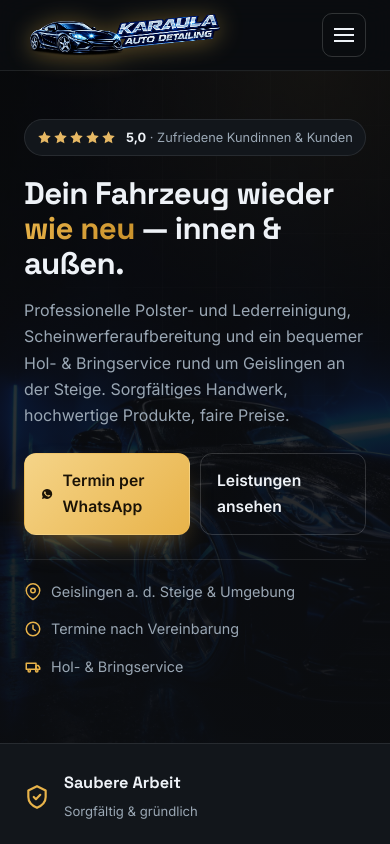
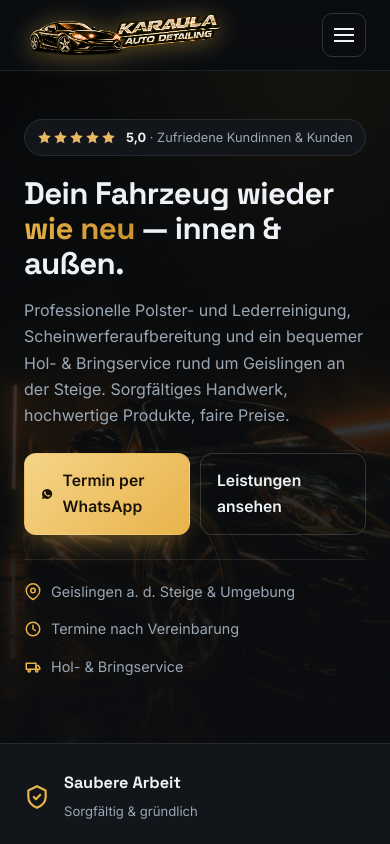
Before and after one commit to felixpagelhandy-dotcom/karaula-detailing, a plain HTML site: page index.html in a window 390 px wide. Shown: the top 844 px of the page. Drawn offline with Linux system fonts and the light colour scheme.

Commit message:
Fotos + Logo per CSS-Filter auf Gold/Warmlicht (alles gold)
Co-Authored-By: Claude Opus 4.8 <noreply@anthropic.com>

```diff
--- a/index.html
+++ b/index.html
@@ -78,8 +78,10 @@ h1,h2,h3,h4{font-family:var(--display);font-weight:600;line-height:1.07;letter-s
   border-bottom:1px solid var(--line)}
 .topbar-inner{max-width:1320px;margin:0 auto;padding:10px 24px;display:flex;align-items:center;gap:22px}
 .brand{display:flex;align-items:center;gap:12px;flex-shrink:0}
-.brand-logo{height:64px;width:auto;display:block;filter:drop-shadow(0 2px 12px rgba(232,179,74,.4))}
-.foot-logo{height:46px;width:auto;display:block}
+.brand-logo{height:64px;width:auto;display:block;filter:hue-rotate(185deg) saturate(1.15) drop-shadow(0 2px 12px rgba(232,179,74,.4))}
+.foot-logo{height:46px;width:auto;display:block;filter:hue-rotate(185deg) saturate(1.15)}
+/* Fotos von Blau- auf Gold-/Warmlicht schieben */
+.media-frame img,.svc-img img,.ba-stage img{filter:hue-rotate(185deg) saturate(1.18)}
 .brand-mark{width:40px;height:40px;border-radius:10px;flex-shrink:0;
   background:linear-gradient(135deg,var(--surface-2),var(--surface));border:1px solid var(--line-2);
   display:grid;place-items:center;box-shadow:inset 0 1px 0 rgba(255,255,255,.06)}
@@ -301,17 +303,19 @@ footer{border-top:1px solid var(--line);padding:48px 0 36px;background:var(--sur
   .hero-cta{gap:10px}
   .hero-cta .btn{flex:1;padding:14px 16px}
   .hero-meta{margin-top:24px;padding-top:20px;flex-direction:column;gap:12px}
-  /* Auto als dezenter Hintergrund, Bildkarte + Badge ausblenden */
+  /* Auto als dezenter Gold-Hintergrund, Bildkarte + Badge ausblenden */
   .hero-media{display:none}
   .hero{padding-top:48px}
+  /* ::before = nur das Auto (gold gefiltert), liegt ganz hinten */
   .hero::before{
+    background:url('img/hero-detailing.jpg') center 18% / cover no-repeat;
+    filter:hue-rotate(185deg) saturate(1.18);opacity:1}
+  /* ::after = dunkler Gold-Overlay darüber, damit Text lesbar bleibt */
+  .hero::after{
+    -webkit-mask:none;mask:none;opacity:1;background-size:auto;
     background:
-      linear-gradient(180deg,rgba(11,13,16,.72) 0%,rgba(11,13,16,.86) 55%,rgba(11,13,16,.96) 100%),
-      radial-gradient(120% 70% at 80% 0%,rgba(232,179,74,.18),transparent 55%),
-      url('img/hero-detailing.jpg') center 18% / cover no-repeat,
-      var(--bg);
-  }
-  .hero::after{opacity:.18}
+      linear-gradient(180deg,rgba(11,13,16,.66) 0%,rgba(11,13,16,.85) 55%,rgba(11,13,16,.95) 100%),
+      radial-gradient(120% 70% at 80% 0%,rgba(232,179,74,.16),transparent 55%)}
 }
 @media (max-width:520px){
   .trust-inner{grid-template-columns:1fr}
```
